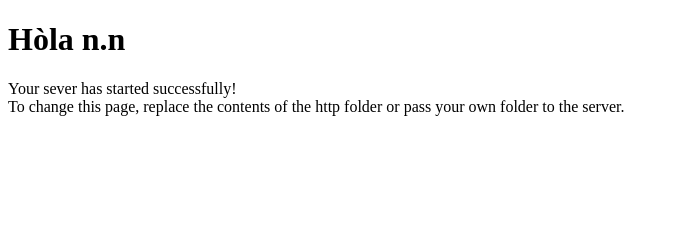
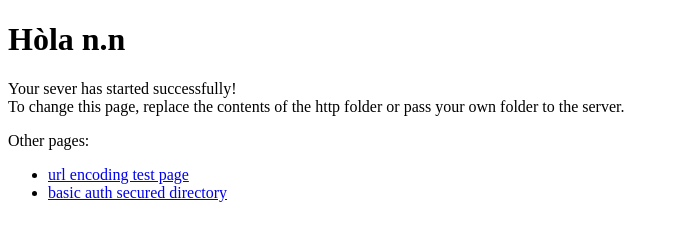
Before and after one commit to YuuichiMizuoka/ym-http, a plain HTML site: page http/index.html in a window 1280 px wide. Shown: the whole page, without its empty margins (0-679 px from the left). Drawn offline with Linux system fonts and the light colour scheme.

Commit message:
ADD url encoding test file and link them in the index

```diff
--- a/http/index.html
+++ b/http/index.html
@@ -10,5 +10,16 @@
         Your sever has started successfully!</br>
         To change this page, replace the contents of the http folder or pass your own folder to the server.
     </p>
+	<p>
+		Other pages:
+		<ul>
+			<li>
+				<a href="/日本語.html">url encoding test page</a>
+			</li>
+			<li>
+				<a href="/secret">basic auth secured directory</a>
+			</li>
+		</ul>
+	<p>
 </body>
 </html>
```
Also changed, not shown: http/日本語.html (added, +13 -0 lines).
